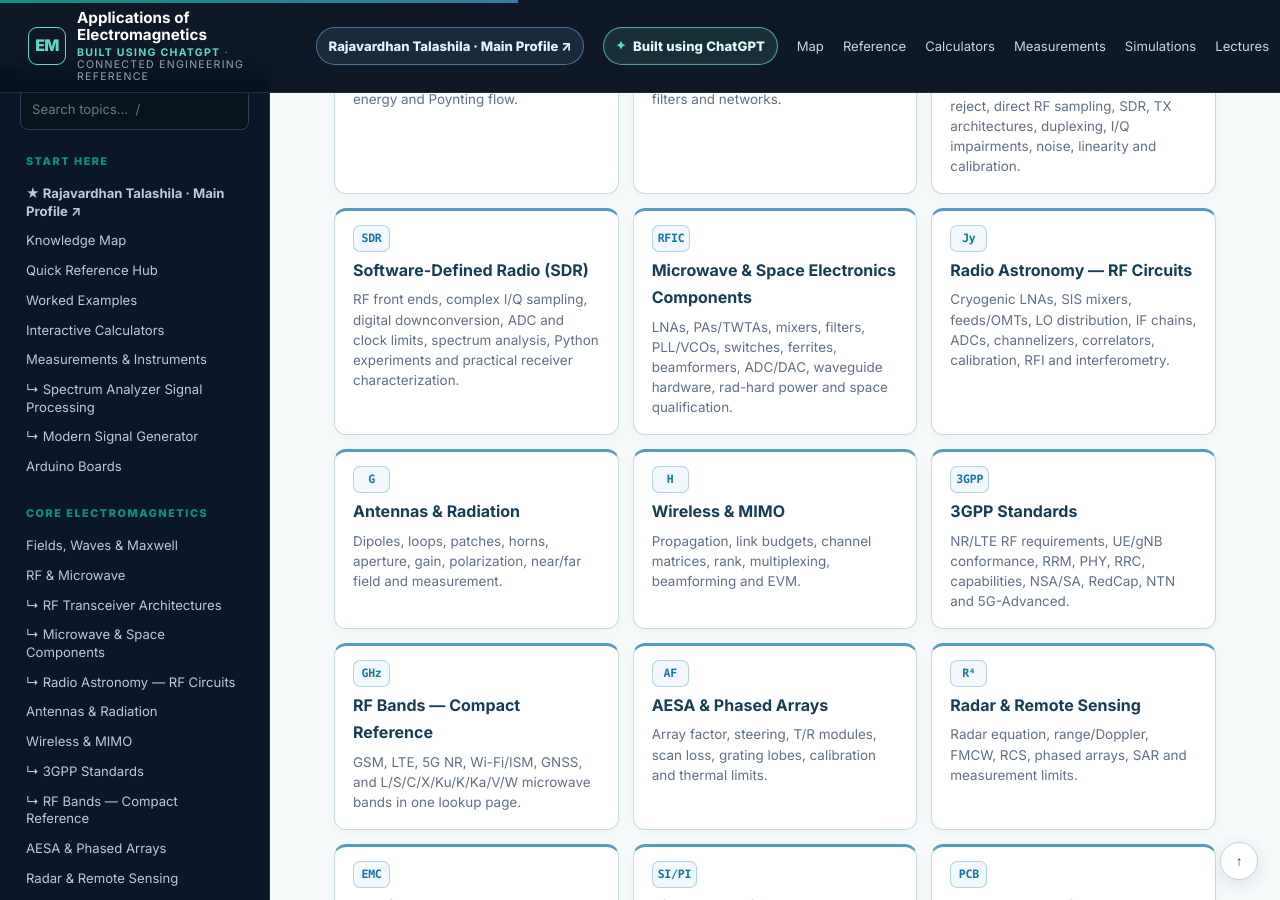
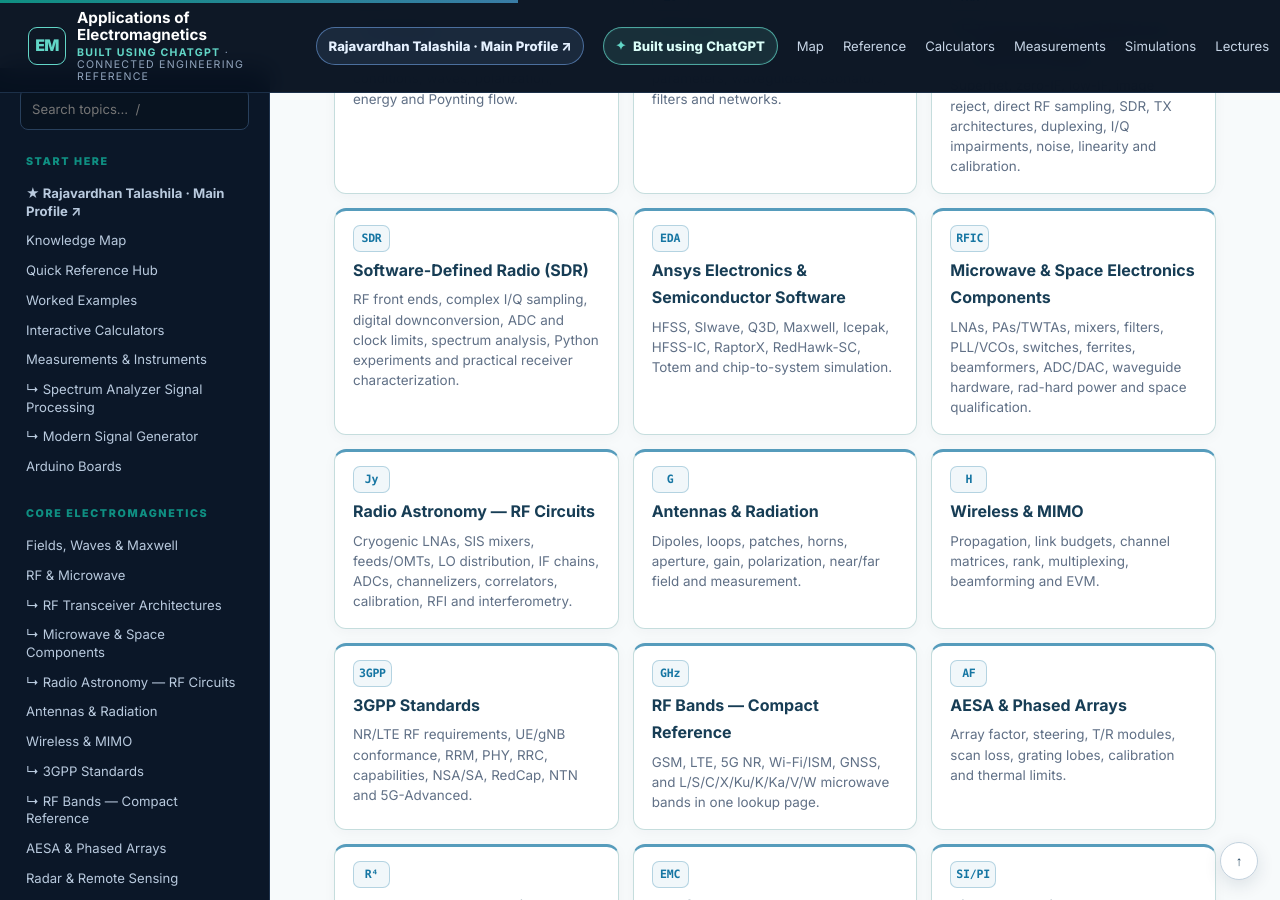
Before and after one commit to RajavardhanT/Electromagnetics_Applications, a Jekyll site: the page built from index.md, in a window 1280 px wide and 900 px high, scrolled down 2811 px. Built offline with Jekyll 4.4.1, drawn with Linux system fonts in a browser that asks for light colours.

Commit message:
Connect Ansys electronics software guide from index.md

```diff
--- a/index.md
+++ b/index.md
@@ -95,6 +95,7 @@
 <a class="reference-card" data-symbol="Z₀" href="rf-microwave/"><strong>RF & Microwave</strong><span>Transmission lines, Smith chart, S-parameters, waveguides, resonators, filters and networks.</span></a>
 <a class="reference-card" data-symbol="TRX" href="rf-transceiver-architectures/"><strong>RF Transceiver Architectures — Interview Ready</strong><span>Superhet, zero-IF, low-IF, image reject, direct RF sampling, SDR, TX architectures, duplexing, I/Q impairments, noise, linearity and calibration.</span></a>
 <a class="reference-card" data-symbol="SDR" href="sdr/"><strong>Software-Defined Radio (SDR)</strong><span>RF front ends, complex I/Q sampling, digital downconversion, ADC and clock limits, spectrum analysis, Python experiments and practical receiver characterization.</span></a>
+<a class="reference-card" data-symbol="EDA" href="ansys-electronics/"><strong>Ansys Electronics & Semiconductor Software</strong><span>HFSS, SIwave, Q3D, Maxwell, Icepak, HFSS-IC, RaptorX, RedHawk-SC, Totem and chip-to-system simulation.</span></a>
 <a class="reference-card" data-symbol="RFIC" href="microwave-space-components/"><strong>Microwave & Space Electronics Components</strong><span>LNAs, PAs/TWTAs, mixers, filters, PLL/VCOs, switches, ferrites, beamformers, ADC/DAC, waveguide hardware, rad-hard power and space qualification.</span></a>
 <a class="reference-card" data-symbol="Jy" href="radio-astronomy-rf/"><strong>Radio Astronomy — RF Circuits</strong><span>Cryogenic LNAs, SIS mixers, feeds/OMTs, LO distribution, IF chains, ADCs, channelizers, correlators, calibration, RFI and interferometry.</span></a>
 <a class="reference-card" data-symbol="G" href="antennas/"><strong>Antennas & Radiation</strong><span>Dipoles, loops, patches, horns, aperture, gain, polarization, near/far field and measurement.</span></a>
```
